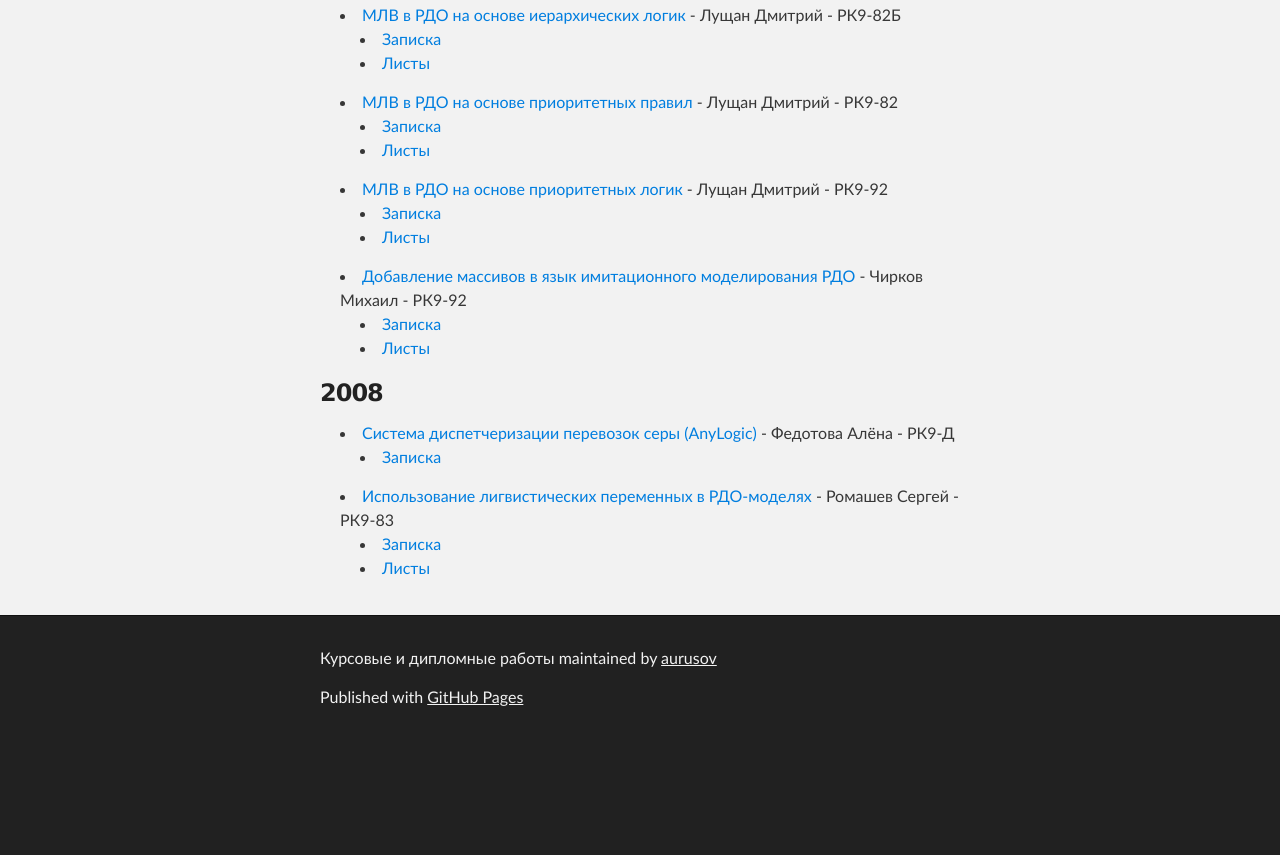
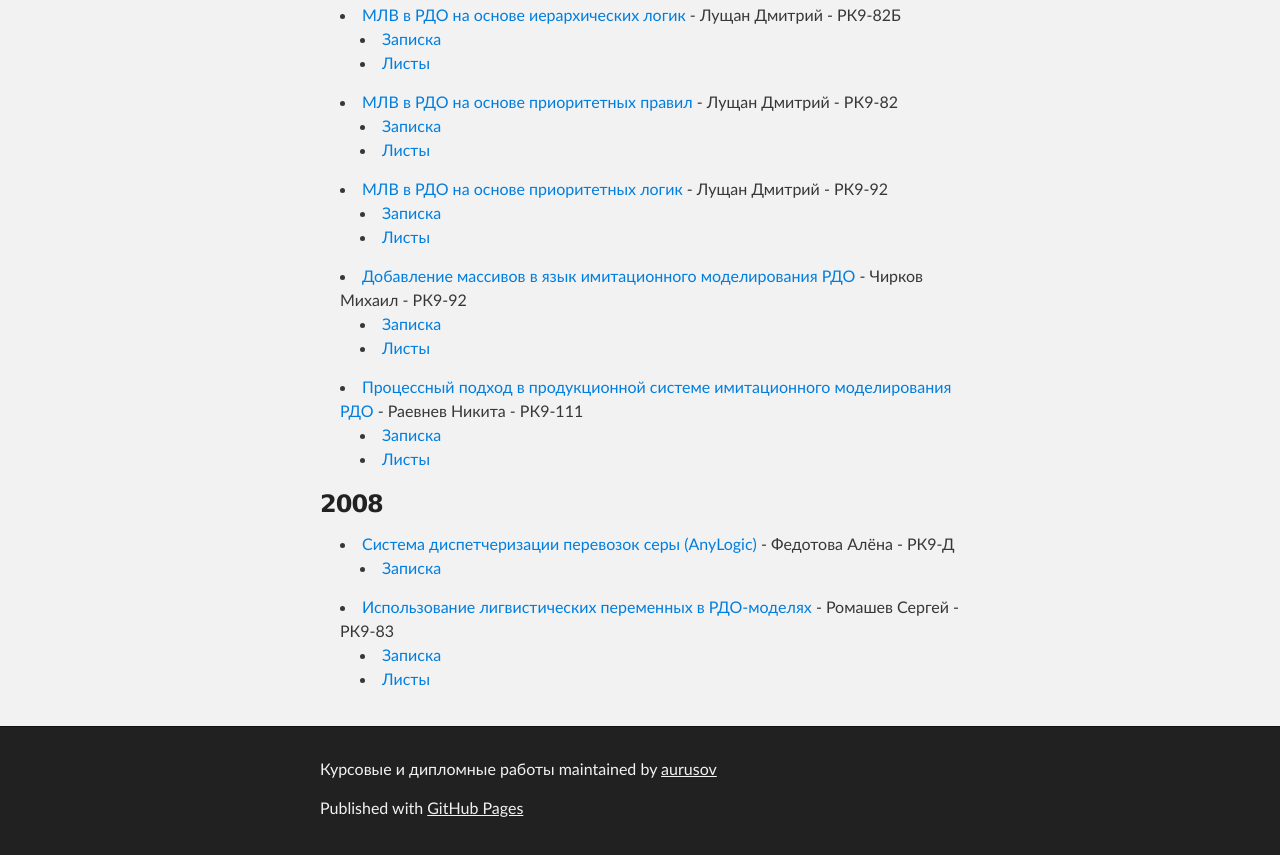
Before and after one commit to aurusov/rdo_diploma, a plain HTML site: page index.html in a window 1280 px wide. Shown: the part 4742-5597 px from the top of the page. Before the commit the page ends 5486 px from the top, so only its background shows below. Drawn offline with Linux system fonts and the light colour scheme.

Commit message:
Процессный подход в продукционной системе имитационного моделирования РДО - Раевнев Никита - РК9-111

```diff
--- a/index.html
+++ b/index.html
@@ -277,6 +277,11 @@
     <li><a href="/diploma/2009/%D0%94%D0%BE%D0%B1%D0%B0%D0%B2%D0%BB%D0%B5%D0%BD%D0%B8%D0%B5%20%D0%BC%D0%B0%D1%81%D1%81%D0%B8%D0%B2%D0%BE%D0%B2%20%D0%B2%20%D1%8F%D0%B7%D1%8B%D0%BA%20%D0%B8%D0%BC%D0%B8%D1%82%D0%B0%D1%86%D0%B8%D0%BE%D0%BD%D0%BD%D0%BE%D0%B3%D0%BE%20%D0%BC%D0%BE%D0%B4%D0%B5%D0%BB%D0%B8%D1%80%D0%BE%D0%B2%D0%B0%D0%BD%D0%B8%D1%8F%20%D0%A0%D0%94%D0%9E%20-%20%D0%A7%D0%B8%D1%80%D0%BA%D0%BE%D0%B2%20%D0%9C%D0%B8%D1%85%D0%B0%D0%B8%D0%BB%20-%20%D0%A0%D0%9A9-92/%D0%97%D0%B0%D0%BF%D0%B8%D1%81%D0%BA%D0%B0.pdf">Записка</a></li>
     <li><a href="/diploma/2009/%D0%94%D0%BE%D0%B1%D0%B0%D0%B2%D0%BB%D0%B5%D0%BD%D0%B8%D0%B5%20%D0%BC%D0%B0%D1%81%D1%81%D0%B8%D0%B2%D0%BE%D0%B2%20%D0%B2%20%D1%8F%D0%B7%D1%8B%D0%BA%20%D0%B8%D0%BC%D0%B8%D1%82%D0%B0%D1%86%D0%B8%D0%BE%D0%BD%D0%BD%D0%BE%D0%B3%D0%BE%20%D0%BC%D0%BE%D0%B4%D0%B5%D0%BB%D0%B8%D1%80%D0%BE%D0%B2%D0%B0%D0%BD%D0%B8%D1%8F%20%D0%A0%D0%94%D0%9E%20-%20%D0%A7%D0%B8%D1%80%D0%BA%D0%BE%D0%B2%20%D0%9C%D0%B8%D1%85%D0%B0%D0%B8%D0%BB%20-%20%D0%A0%D0%9A9-92/%D0%9B%D0%B8%D1%81%D1%82%D1%8B.pdf">Листы</a></li>
   </ul>
+  <li><a href="http://github.com/aurusov/aurusov.github.io/tree/master/diploma/2009/%D0%9F%D1%80%D0%BE%D1%86%D0%B5%D1%81%D1%81%D0%BD%D1%8B%D0%B8%CC%86%20%D0%BF%D0%BE%D0%B4%D1%85%D0%BE%D0%B4%20%D0%B2%20%D0%BF%D1%80%D0%BE%D0%B4%D1%83%D0%BA%D1%86%D0%B8%D0%BE%D0%BD%D0%BD%D0%BE%D0%B8%CC%86%20%D1%81%D0%B8%D1%81%D1%82%D0%B5%D0%BC%D0%B5%20%D0%B8%D0%BC%D0%B8%D1%82%D0%B0%D1%86%D0%B8%D0%BE%D0%BD%D0%BD%D0%BE%D0%B3%D0%BE%20%D0%BC%D0%BE%D0%B4%D0%B5%D0%BB%D0%B8%D1%80%D0%BE%D0%B2%D0%B0%D0%BD%D0%B8%D1%8F%20%D0%A0%D0%94%D0%9E%20-%20%D0%A0%D0%B0%D0%B5%D0%B2%D0%BD%D0%B5%D0%B2%20%D0%9D%D0%B8%D0%BA%D0%B8%D1%82%D0%B0%20-%20%D0%A0%D0%9A9-111">Процессный подход в продукционной системе имитационного моделирования РДО</a> - Раевнев Никита - РК9-111</li>
+  <ul>
+    <li><a href="/diploma/2009/%D0%9F%D1%80%D0%BE%D1%86%D0%B5%D1%81%D1%81%D0%BD%D1%8B%D0%B8%CC%86%20%D0%BF%D0%BE%D0%B4%D1%85%D0%BE%D0%B4%20%D0%B2%20%D0%BF%D1%80%D0%BE%D0%B4%D1%83%D0%BA%D1%86%D0%B8%D0%BE%D0%BD%D0%BD%D0%BE%D0%B8%CC%86%20%D1%81%D0%B8%D1%81%D1%82%D0%B5%D0%BC%D0%B5%20%D0%B8%D0%BC%D0%B8%D1%82%D0%B0%D1%86%D0%B8%D0%BE%D0%BD%D0%BD%D0%BE%D0%B3%D0%BE%20%D0%BC%D0%BE%D0%B4%D0%B5%D0%BB%D0%B8%D1%80%D0%BE%D0%B2%D0%B0%D0%BD%D0%B8%D1%8F%20%D0%A0%D0%94%D0%9E%20-%20%D0%A0%D0%B0%D0%B5%D0%B2%D0%BD%D0%B5%D0%B2%20%D0%9D%D0%B8%D0%BA%D0%B8%D1%82%D0%B0%20-%20%D0%A0%D0%9A9-111/%D0%97%D0%B0%D0%BF%D0%B8%D1%81%D0%BA%D0%B0.pdf">Записка</a></li>
+    <li><a href="/diploma/2009/%D0%9F%D1%80%D0%BE%D1%86%D0%B5%D1%81%D1%81%D0%BD%D1%8B%D0%B8%CC%86%20%D0%BF%D0%BE%D0%B4%D1%85%D0%BE%D0%B4%20%D0%B2%20%D0%BF%D1%80%D0%BE%D0%B4%D1%83%D0%BA%D1%86%D0%B8%D0%BE%D0%BD%D0%BD%D0%BE%D0%B8%CC%86%20%D1%81%D0%B8%D1%81%D1%82%D0%B5%D0%BC%D0%B5%20%D0%B8%D0%BC%D0%B8%D1%82%D0%B0%D1%86%D0%B8%D0%BE%D0%BD%D0%BD%D0%BE%D0%B3%D0%BE%20%D0%BC%D0%BE%D0%B4%D0%B5%D0%BB%D0%B8%D1%80%D0%BE%D0%B2%D0%B0%D0%BD%D0%B8%D1%8F%20%D0%A0%D0%94%D0%9E%20-%20%D0%A0%D0%B0%D0%B5%D0%B2%D0%BD%D0%B5%D0%B2%20%D0%9D%D0%B8%D0%BA%D0%B8%D1%82%D0%B0%20-%20%D0%A0%D0%9A9-111/%D0%9B%D0%B8%D1%81%D1%82%D1%8B.pdf">Листы</a></li>
+  </ul>
 </ul>
 
 <h3><a name="2008" class="anchor" href="#2008"><span class="octicon octicon-link"></span></a>2008</h3>
```
